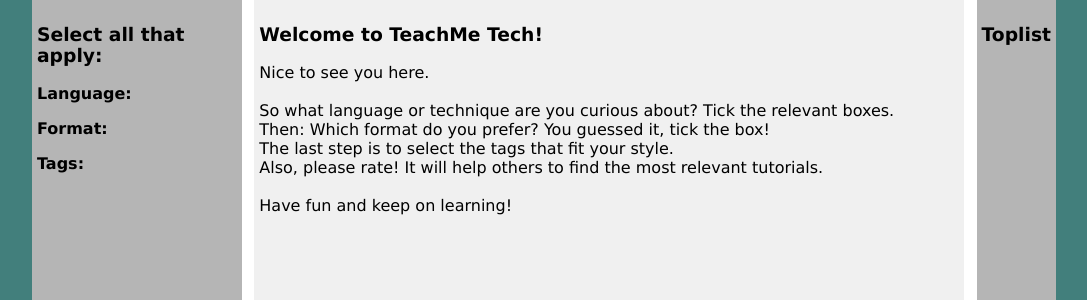
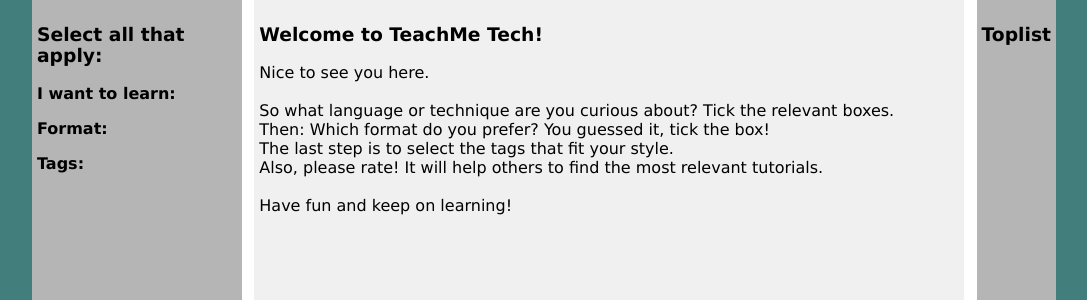
Before and after one commit to ElinJohansson/TutorialFinder2, a Spring Boot app: page / in a window 1280 px wide. Shown: the part 120-420 px from the top of the page, without its empty margins (96-1183 px from the left). Run offline with Spring Boot 4, Linux system fonts and the light colour scheme.

Commit message:
change filtername language to I wanto to learn

```diff
--- a/TutorialFinder/src/main/resources/templates/index.html
+++ b/TutorialFinder/src/main/resources/templates/index.html
@@ -22,7 +22,7 @@
         <div class="filterWrapper">
             <h3>Select all that apply:</h3>
 
-            <p class="title">Language:</p>
+            <p class="title">I want to learn:</p>
             <label class="wrapper" th:each="language : ${languages}">
                 <input type="checkbox" class="languageCheckbox" th:value="${language.name}"/>
                 <span class="checkBoxSpan" th:text="${language.name}"></span>
```
